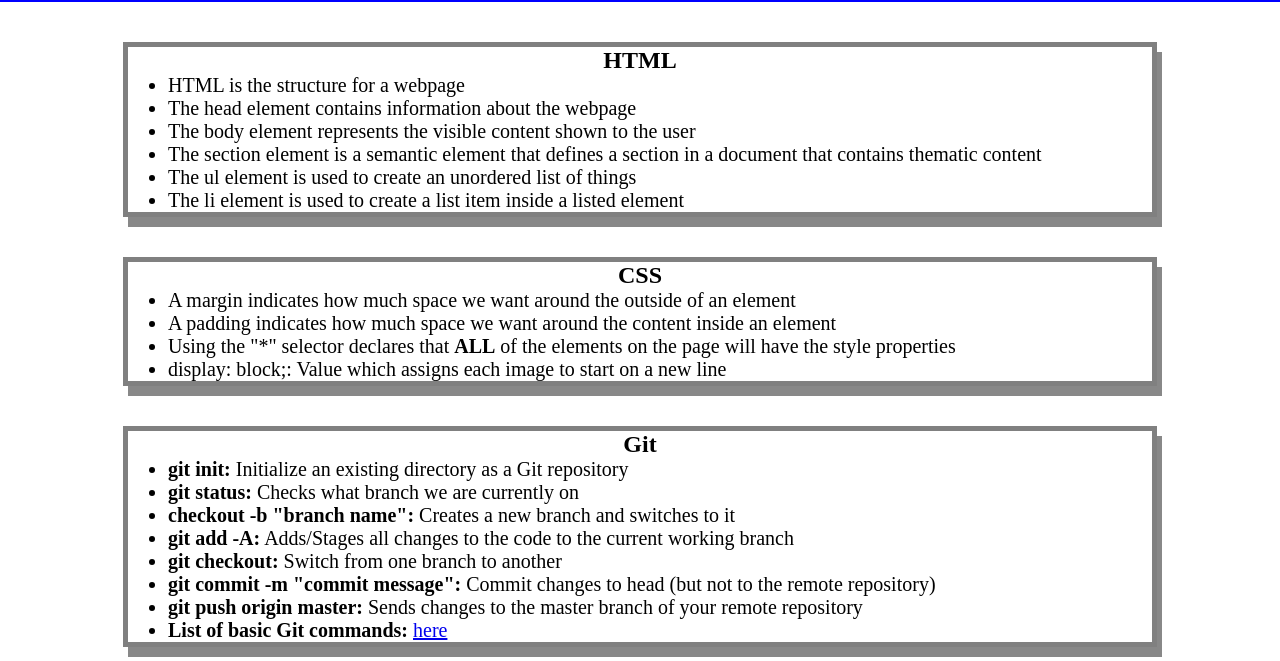
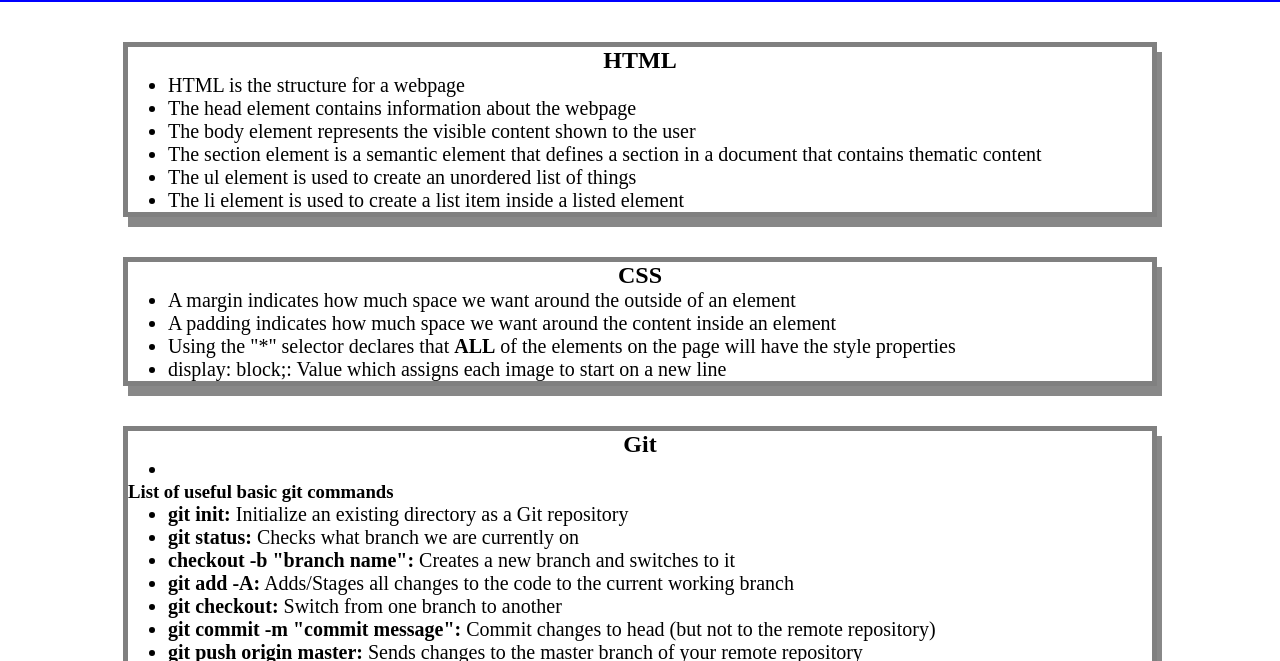
Before and after one commit to Zepolean/prework-study-guide, a plain HTML site: page index.html in a window 1280 px wide. Shown: the part 118-779 px from the top of the page. Drawn offline with Linux system fonts and the light colour scheme.

Commit message:
This is a test commit

```diff
--- a/index.html
+++ b/index.html
@@ -43,6 +43,10 @@
       <section class="card" id="git-section">
         <h2>Git</h2>
         <ul>
+          <li></li>
+        </ul>
+        <h3>List of useful basic git commands</h3>
+        <ul>
           <li><b>git init:</b> Initialize an existing directory as a Git repository</li>
           <li><b>git status:</b> Checks what branch we are currently on</li>
           <li><b>checkout -b "branch name":</b> Creates a new branch and switches to it</li>
```
